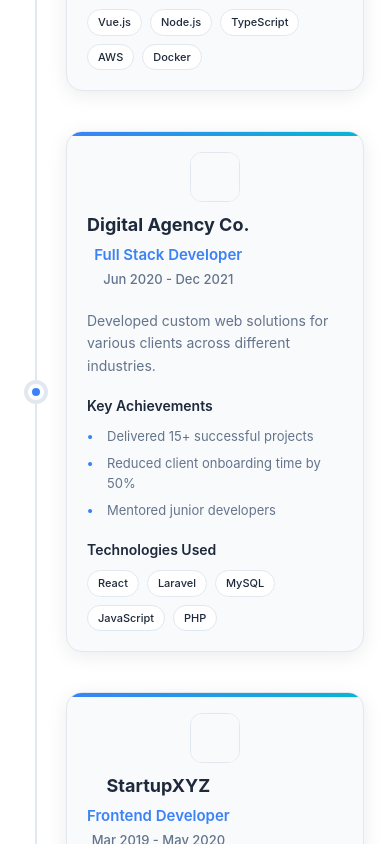
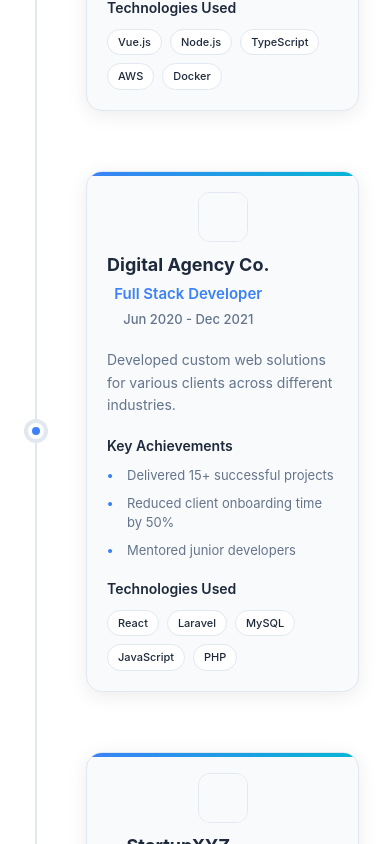
Before and after one commit to EnnesJp/portfolio, a Vue app: page / in a window 390 px wide. Shown: the part 1700-2544 px from the top of the page. Built offline with nearby package versions, Linux system fonts and the light colour scheme; grey boxes are pictures that could not be loaded.

Commit message:
fix: timeline spacing

```diff
--- a/src/components/home/CompaniesSection.vue
+++ b/src/components/home/CompaniesSection.vue
@@ -216,7 +216,7 @@ onMounted(() => {
 
   &__timeline {
     position: relative;
-    max-width: 900px;
+    max-width: 1100px;
     margin: 0 auto;
 
     &-line {
@@ -231,7 +231,7 @@ onMounted(() => {
 
     &-item {
       position: relative;
-      margin-bottom: 60px;
+      margin-bottom: 100px;
       display: flex;
       align-items: center;
 
@@ -242,8 +242,8 @@ onMounted(() => {
       justify-content: flex-end;
 
       .companies-section__company-card {
-        margin-right: 60px;
-        max-width: 400px;
+        margin-right: 70px;
+        max-width: 450px;
       }
 
       &--alternate {
@@ -251,7 +251,7 @@ onMounted(() => {
 
         .companies-section__company-card {
           margin-right: 0;
-          margin-left: 60px;
+          margin-left: 120px;
         }
 
         .companies-section__timeline-marker {
@@ -321,11 +321,12 @@ onMounted(() => {
 
       &-item {
         justify-content: flex-start !important;
+        margin-bottom: 70px;
 
         .companies-section__company-card {
           margin-right: 0 !important;
-          margin-left: 60px !important;
-          max-width: calc(100% - 80px);
+          margin-left: 80px !important;
+          max-width: calc(100% - 100px);
         }
       }
 
@@ -374,11 +375,11 @@ onMounted(() => {
 
     &__timeline {
       &-item {
-        margin-bottom: 40px;
+        margin-bottom: 60px;
 
         .companies-section__company-card {
-          margin-left: 50px !important;
-          max-width: calc(100% - 60px);
+          margin-left: 70px !important;
+          max-width: calc(100% - 85px);
         }
       }
 
```
